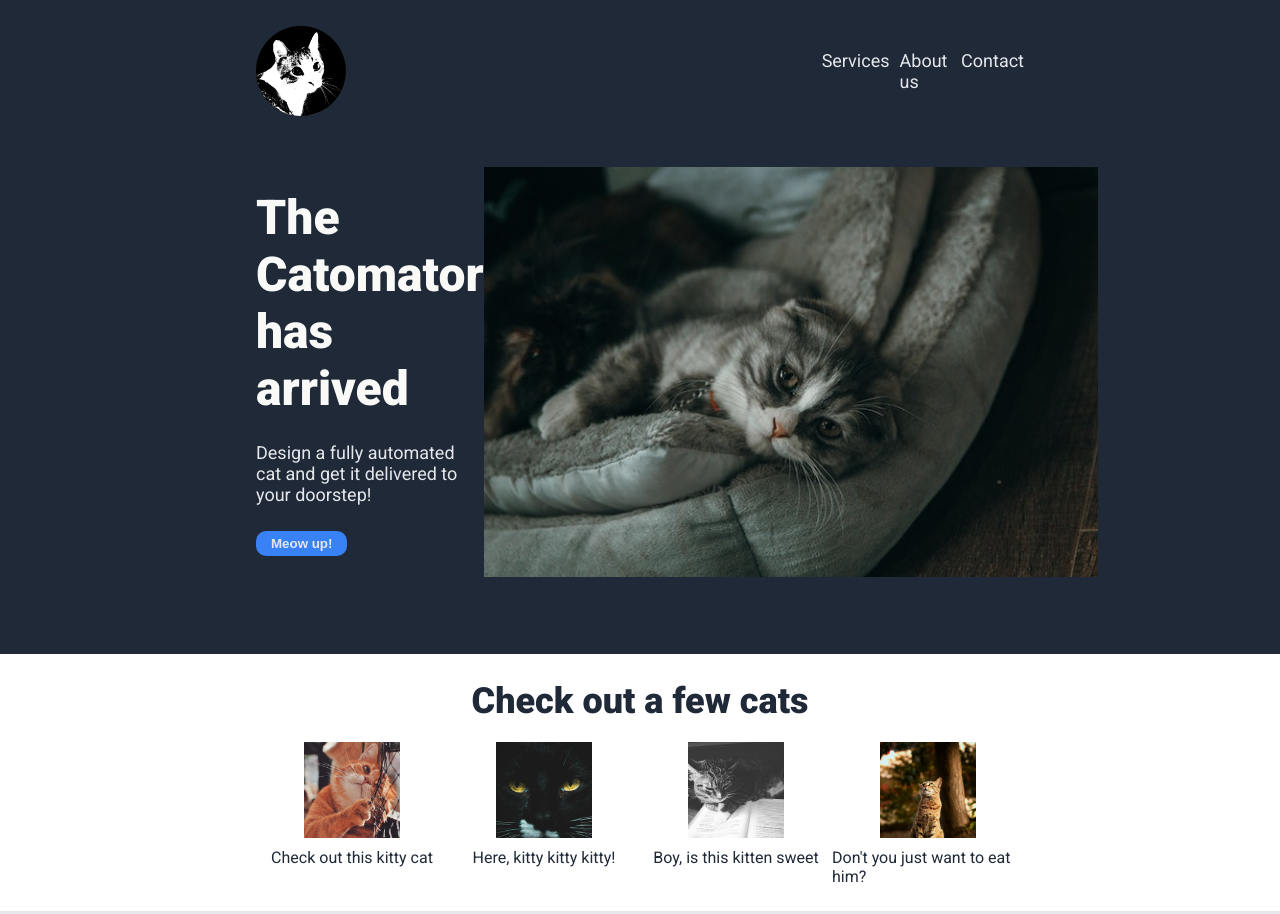
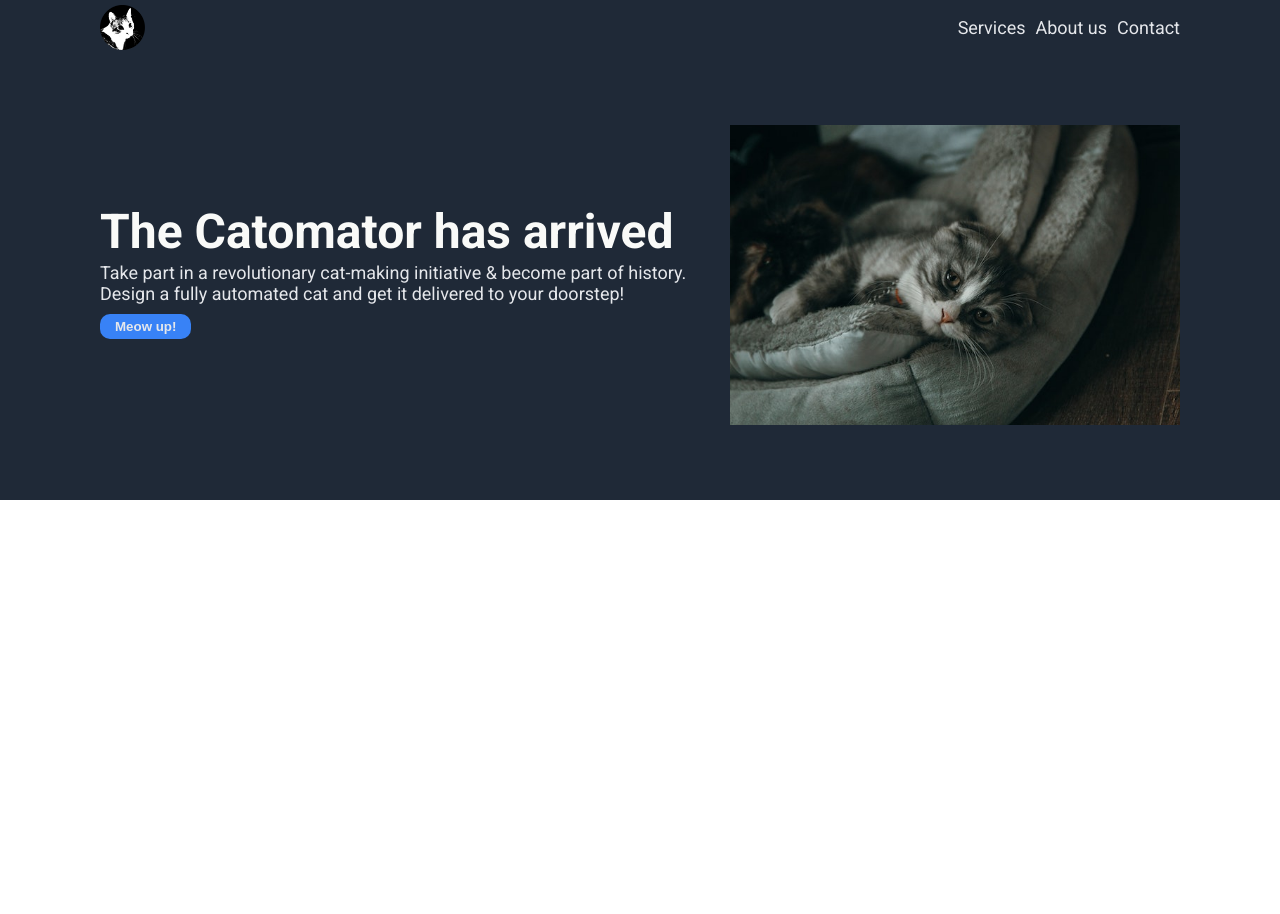
Before and after one commit to aurelienflieger/landing-page, a website: page index.html in a window 1280 px wide. Shown: the top 914 px of the page. After the commit the page ends 800 px from the top, so only its background shows below. Drawn offline with Linux system fonts and the light colour scheme.

Commit message:
feat(header): remake css using fixed sizes
Implement non-responsive design using fixed px sizes
Correct spacing and height of text group & image
Adjust side padding

```diff
--- a/index.html
+++ b/index.html
@@ -17,13 +17,13 @@
           />
         </div>
         <ul class="header__nav-list">
-          <li class="header__nav-list-items">
+          <li class="header__nav-list-item">
             <a href="" class="header__nav-link">Services</a>
           </li>
-          <li class="header__nav-list-items">
+          <li class="header__nav-list-item">
             <a href="" class="header__nav-link">About us</a>
           </li>
-          <li class="header__nav-list-items">
+          <li class="header__nav-list-item">
             <a href="" class="header__nav-link">Contact</a>
           </li>
         </ul>
@@ -32,20 +32,20 @@
         <div class="header__hero-left">
           <h1 class="header__hero-title">The Catomator has arrived</h1>
           <p class="header__hero-paragraph">
+
+            Take part in a revolutionary cat-making initiative & become part of history.
             Design a fully automated cat and get it delivered to your doorstep!
           </p>
           <button class="header__hero-button sign-up-button">Meow up!</button>
         </div>
-        <div class="header__hero-right">
           <img
             src="./images/hero_image.jpg"
             alt="a cat enjoying a nice couch"
             class="header__image"
           />
-        </div>
       </section>
     </header>
-    <section class="random-info">
+    <!-- <section class="random-info">
       <h1 class="random-info__title">Check out a few cats</h1>
       <div class="random-info__figures">
         <figure class="random-info__figure">
@@ -110,6 +110,6 @@
     </section>
     <footer class="footer">
       <span class="footer__text">Copyright © Garfield Enterprises 2021</span>
-    </footer>
+    </footer> -->
   </body>
 </html>
--- a/styles/header.css
+++ b/styles/header.css
@@ -2,29 +2,27 @@
   background-color: var(--clr-grey-dark);
   display: flex;
   flex-direction: column;
-  padding: 2% 20%;
+  height: 500px;
+  padding-left: 100px;
+  padding-right: 100px;
 }
 
 .header__nav {
   align-items: center;
   display: flex;
-  height: 15%;
   justify-content: space-between;
+  height: 50px;
+  padding-top: 5px;
 }
 
 .header__nav-logo-container {
   display: flex;
-  max-height: 100%;
-}
-
-.header__nav-logo {
-  object-fit: contain;
-  object-position: left;
+  height: 100%;
 }
 
 .header__nav-list {
   display: flex;
-  gap: 5%;
+  gap: 10px;
   list-style: none;
 }
 
@@ -35,23 +33,16 @@
 }
 
 .header__hero {
+  align-items: center;
   display: flex;
-  flex-grow: 1;
-  justify-content: space-around;
-}
-
-.header__hero-left {
-  align-items: flex-start;
-  display: flex;
-  flex-direction: column;
-  gap: 5%;
-  justify-content: center;
+  flex: 1;
+  justify-content: space-between;
 }
 
 .header__hero-title {
   color: var(--clr-white);
   font-size: 48px;
-  font-weight: 900;
+  line-height: 40px;
 }
 
 .header__hero-paragraph {
@@ -63,13 +54,15 @@
   border: none;
 }
 
-.header__hero-right {
-  align-items: center;
+.header__hero-left {
+  align-items: flex-start;
   display: flex;
-  justify-content: flex-end;
-  width: fit-content;
+  flex-direction: column;
+  justify-content: center;
+  gap: 10px;
+  height: 300px;
 }
 
 .header__image {
-  height: 80%;
+  height: 300px;
 }
```
